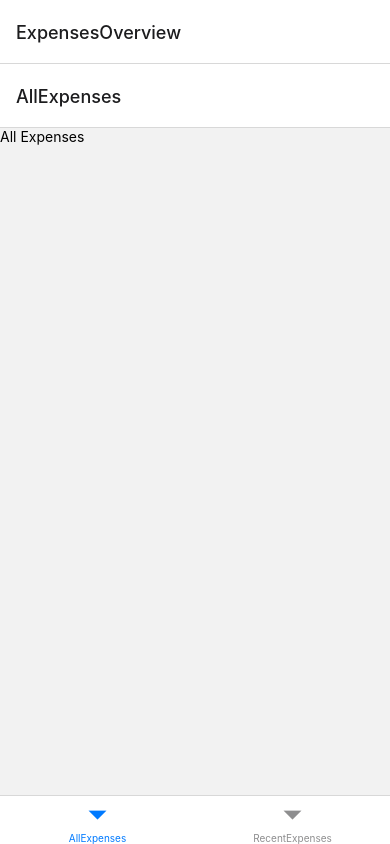
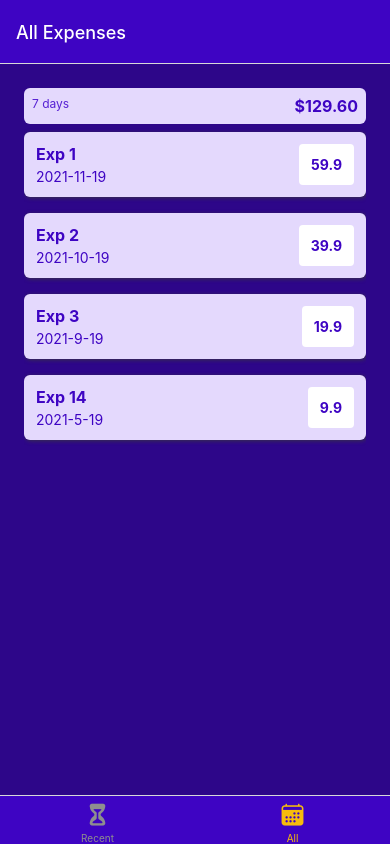
Before and after one commit to Vadied/expenses-manager, a React Native app: screen /AllExpenses in a window 390 px wide. Built offline with nearby package versions, Linux system fonts and the light colour scheme.

Commit message:
show lists

```diff
--- a/App.js
+++ b/App.js
@@ -2,6 +2,9 @@ import { createBottomTabNavigator } from "@react-navigation/bottom-tabs";
 import { NavigationContainer } from "@react-navigation/native";
 import { createNativeStackNavigator } from "@react-navigation/native-stack";
 import { StatusBar } from "expo-status-bar";
+import { Ionicons } from "@expo/vector-icons";
+
+import { colors } from "./constants/styles";
 
 import ManageExpense from "./screens/ManageExpense";
 import AllExpenses from "./screens/AllExpenses";
@@ -12,9 +15,36 @@ const BottomTabs = createBottomTabNavigator();
 
 const ExpensesOverview = () => {
   return (
-    <BottomTabs.Navigator>
-      <BottomTabs.Screen name="AllExpenses" component={AllExpenses} />
-      <BottomTabs.Screen name="RecentExpenses" component={RecentExpenses} />
+    <BottomTabs.Navigator
+      screenOptions={{
+        headerStyle: { backgroundColor: colors.primary500 },
+        headerTintColor: "white",
+        tabBarStyle: { backgroundColor: colors.primary500 },
+        tabBarActiveTintColor: colors.accent500,
+      }}
+    >
+      <BottomTabs.Screen
+        name="RecentExpenses"
+        component={RecentExpenses}
+        options={{
+          title: "Recent Expenses",
+          tabBarLabel: "Recent",
+          tabBarIcon: ({ color, size }) => (
+            <Ionicons name="hourglass" color={color} size={size} />
+          ),
+        }}
+      />
+      <BottomTabs.Screen
+        name="AllExpenses"
+        component={AllExpenses}
+        options={{
+          title: "All Expenses",
+          tabBarLabel: "All",
+          tabBarIcon: ({ color, size }) => (
+            <Ionicons name="calendar" color={color} size={size} />
+          ),
+        }}
+      />
     </BottomTabs.Navigator>
   );
 };
@@ -25,7 +55,11 @@ export default function App() {
       <StatusBar style="auto" />
       <NavigationContainer>
         <Stacks.Navigator>
-          <Stacks.Screen name="ExpensesOverview" component={ExpensesOverview} />
+          <Stacks.Screen
+            name="ExpensesOverview"
+            component={ExpensesOverview}
+            options={{ headerShown: false }}
+          />
           <Stacks.Screen name="ManageExpense" component={ManageExpense} />
         </Stacks.Navigator>
       </NavigationContainer>
--- /dev/null
+++ b/components/ExpensesList.js
@@ -0,0 +1,18 @@
+import { FlatList } from "react-native";
+import ExpensesListItem from "./ExpensesListItem";
+
+const renderitem = ({ item }) => {
+  return <ExpensesListItem {...item} />;
+};
+
+const ExpensesList = ({ expenses }) => {
+  return (
+    <FlatList
+      data={expenses}
+      renderItem={renderitem}
+      keyExtractor={(item) => item.id}
+    />
+  );
+};
+
+export default ExpensesList;
--- /dev/null
+++ b/components/ExpensesListItem.js
@@ -0,0 +1,49 @@
+import { Pressable, Text, View, StyleSheet } from "react-native";
+import { colors } from "../constants/styles";
+import { getFormattedDate } from "../util/date";
+
+const ExpensesListItem = ({ description, date, amount }) => {
+  return (
+    <Pressable>
+      <View style={styles.container}>
+        <View>
+          <Text style={[styles.textBase, styles.description]}>
+            {description}
+          </Text>
+          <Text style={styles.textBase}>{getFormattedDate(date)}</Text>
+        </View>
+        <View style={styles.amountContainer}>
+          <Text style={styles.amount}>{amount}</Text>
+        </View>
+      </View>
+    </Pressable>
+  );
+};
+
+export default ExpensesListItem;
+
+const styles = StyleSheet.create({
+  container: {
+    padding: 12,
+    marginVertical: 8,
+    backgroundColor: colors.primary50,
+    justifyContent: "space-between",
+    flexDirection: "row",
+    borderRadius: 6,
+    elevation: 3,
+    shadowColor: colors.gray500,
+    shadowRadius: 4,
+    shadowOffset: { width: 1, height: 1 },
+  },
+  textBase: { color: colors.primary500 },
+  description: { fontSize: 16, marginBottom: 4, fontWeight: "bold" },
+  amountContainer: {
+    paddingHorizontal: 12,
+    paddinVertical: 4,
+    backgroundColor: "white",
+    justifyContent: "center",
+    alignItems: "center",
+    borderRadius: 4,
+  },
+  amount: { color: colors.primary500, fontWeight: "bold" },
+});
--- /dev/null
+++ b/components/ExpensesOutput.js
@@ -0,0 +1,23 @@
+import { View, StyleSheet } from "react-native";
+import ExpensesSummary from "./ExpensesSummary";
+import ExpensesList from "./ExpensesList";
+import { colors } from "../constants/styles";
+
+const ExpensesOutput = ({ expenses, period }) => {
+  return (
+    <View style={styles.container}>
+      <ExpensesSummary expenses={expenses} period={period} />
+      <ExpensesList expenses={expenses} />
+    </View>
+  );
+};
+
+export default ExpensesOutput;
+
+const styles = StyleSheet.create({
+  container: {
+    flex: 1,
+    padding: 24,
+    backgroundColor: colors.primary700,
+  },
+});
--- /dev/null
+++ b/components/ExpensesSummary.js
@@ -0,0 +1,35 @@
+import { Text, View, StyleSheet } from "react-native";
+import { colors } from "../constants/styles";
+
+const ExpensesSummary = ({ expenses, period }) => {
+  return (
+    <View style={styles.container}>
+      <Text style={styles.period}>{period}</Text>
+      <Text style={styles.total}>
+        ${expenses.reduce((sum, exp) => sum + exp.amount, 0).toFixed(2)}
+      </Text>
+    </View>
+  );
+};
+
+export default ExpensesSummary;
+
+const styles = StyleSheet.create({
+  container: {
+    padding: 8,
+    backgroundColor: colors.primary50,
+    borderRadius: 6,
+    flexDirection: "row",
+    justifyContent: "space-between",
+    alingItems: "center",
+  },
+  period: {
+    fontSize: 12,
+    color: colors.primary400,
+  },
+  total: {
+    fontSize: 16,
+    fontWeight: "bold",
+    color: colors.primary500,
+  },
+});
--- /dev/null
+++ b/constants/dummy.js
@@ -0,0 +1,11 @@
+export const DUMMY_EXPS = [
+  { id: "1", description: "Exp 1", amount: 59.9, date: new Date("2021-12-19") },
+  { id: "2", description: "Exp 2", amount: 39.9, date: new Date("2021-11-19") },
+  { id: "3", description: "Exp 3", amount: 19.9, date: new Date("2021-10-19") },
+  {
+    id: "14",
+    description: "Exp 14",
+    amount: 9.9,
+    date: new Date("2021-06-19"),
+  },
+];
--- a/screens/AllExpenses.js
+++ b/screens/AllExpenses.js
@@ -1,7 +1,8 @@
-const { Text } = require("react-native");
+import ExpensesOutput from "../components/ExpensesOutput";
+import { DUMMY_EXPS } from "../constants/dummy";
 
 const AllExpenses = () => {
-  return <Text>All Expenses</Text>;
+  return <ExpensesOutput expenses={DUMMY_EXPS} period="7 days" />;
 };
 
 export default AllExpenses;
--- a/screens/ManageExpense.js
+++ b/screens/ManageExpense.js
@@ -1,4 +1,4 @@
-const { Text } = require("react-native");
+import { Text } from "react-native";
 
 const ManageExpense = () => {
   return <Text>All Expenses</Text>;
--- a/screens/RecentExpenses.js
+++ b/screens/RecentExpenses.js
@@ -1,7 +1,8 @@
-const { Text } = require("react-native");
+import ExpensesOutput from "../components/ExpensesOutput";
+import { DUMMY_EXPS } from "../constants/dummy";
 
 const RecentExpenses = () => {
-  return <Text>All Expenses</Text>;
+  return <ExpensesOutput expenses={DUMMY_EXPS} period="7 days" />;
 };
 
 export default RecentExpenses;
--- /dev/null
+++ b/util/date.js
@@ -0,0 +1,3 @@
+export const getFormattedDate = (date) => {
+  return `${date.getFullYear()}-${date.getMonth()}-${date.getDate()}`;
+};
```
